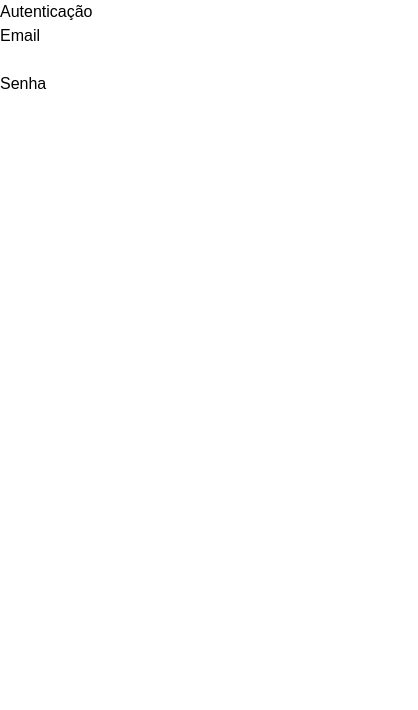
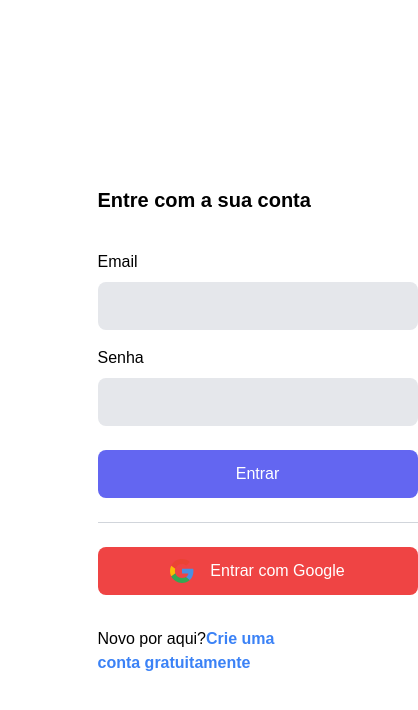
Before and after one commit to castrintt/Next-Class, a Next.js app in the folder projects/admin-template/: page /login in a window 390 px wide. Shown: the top 710 px of the page, 418 px wide, since content can reach past the window. Built offline with nearby package versions, Linux system fonts and the light colour scheme.

Commit message:
ICA [feature] integration with firebase (config setup) + env process + authContext

```diff
--- /dev/null
+++ b/projects/admin-template/FireBase/config.ts
@@ -0,0 +1,13 @@
+// Import the functions you need from the SDKs you need
+import firebase from "firebase/app";
+import "firebase/auth";
+
+if (!firebase.apps.length) {
+  firebase.initializeApp({
+    apiKey: process.env.NEXT_PUBLIC_FIREBASE_API_KEY,
+    authDomain: process.env.NEXT_PUBLIC_FIREBASE_AUTH_DOMAIN,
+    projectId: process.env.NEXT_PUBLIC_FIREBASE_PROJECT_ID,
+  });
+}
+
+export default firebase;
--- a/projects/admin-template/components/Auth/AuthInput.tsx
+++ b/projects/admin-template/components/Auth/AuthInput.tsx
@@ -42,7 +42,7 @@ const AuthInput = ({
 
   return (
     <React.Fragment>
-      <div className="flex flex-col">
+      <div className="flex flex-col mt-4 w-80 mr-auto ml-auto">
         <label>Email</label>
         <input
           type="email"
@@ -52,9 +52,10 @@ const AuthInput = ({
             authInputVerification(e);
           }}
           required={requirement.email}
+          className="px-4 py-3 rounded-lg bg-gray-200 mt-2 focus:border-blue-500 focus:outline-none focus:bg-white color-black-400"
         />
       </div>
-      <div className="flex flex-col">
+      <div className="flex flex-col mt-4 w-80 mr-auto ml-auto">
         <label>Senha</label>
         <input
           type="password"
@@ -64,11 +65,12 @@ const AuthInput = ({
             authInputVerification(e);
           }}
           required={requirement.password}
+          className="px-4 py-3 rounded-lg bg-gray-200 mt-2 focus:border-blue-500 focus:outline-none focus:bg-white color-black-400"
         />
       </div>
       {viewMode === "register" && (
-        <div className="flex flex-col">
-          <label>Senha</label>
+        <div className="flex flex-col mt-4 w-80 mr-auto ml-auto">
+          <label>Confirme a senha</label>
           <input
             type="password"
             value={authProperties.confirmPassword}
@@ -77,6 +79,7 @@ const AuthInput = ({
               authInputVerification(e);
             }}
             required={requirement.confirmPassword}
+            className="px-4 py-3 rounded-lg bg-gray-200 mt-2 focus:border-blue-500 focus:outline-none focus:bg-white color-black-400"
           />
         </div>
       )}
--- a/projects/admin-template/components/icons/index.tsx
+++ b/projects/admin-template/components/icons/index.tsx
@@ -114,3 +114,21 @@ export const MoonIcon = ({ size }: ISunIcon) => {
     </svg>
   );
 };
+export const ExclamationWarning = () => {
+  return (
+    <svg
+      xmlns="http://www.w3.org/2000/svg"
+      fill="none"
+      viewBox="0 0 24 24"
+      strokeWidth={1.5}
+      stroke="currentColor"
+      className="w-6 h-6"
+    >
+      <path
+        strokeLinecap="round"
+        strokeLinejoin="round"
+        d="M12 9v3.75m-9.303 3.376c-.866 1.5.217 3.374 1.948 3.374h14.71c1.73 0 2.813-1.874 1.948-3.374L13.949 3.378c-.866-1.5-3.032-1.5-3.898 0L2.697 16.126zM12 15.75h.007v.008H12v-.008z"
+      />
+    </svg>
+  );
+};
--- /dev/null
+++ b/projects/admin-template/context/AuthContext.tsx
@@ -0,0 +1,62 @@
+import firebase from "../FireBase/config";
+import { useState } from "react";
+import { createContext } from "react";
+import IAuthContextProps from "../interfaces/AuthContextProps/AuthContextProps";
+import { ReactNode } from "react";
+import IUser from "../interfaces/User/User";
+import route from "next/router";
+
+const CONTEXT: IAuthContextProps = {
+  user: { uid: "", email: "", name: "", token: "", provider: "", imageUrl: "" },
+  loginGoogle: () =>
+    fetch("google.com", { method: "get" }).then((response) => response.json()),
+  loading: false,
+};
+
+interface IChildrenProps {
+  children: ReactNode;
+}
+
+export const AuthContext = createContext<IAuthContextProps>(CONTEXT);
+
+const normalizedUser = async (fireBaseUser: firebase.User): Promise<IUser> => {
+  const token = await fireBaseUser.getIdToken();
+  return {
+    uid: fireBaseUser.uid,
+    email: fireBaseUser.email,
+    name: fireBaseUser.displayName,
+    token,
+    provider: fireBaseUser.providerData[0]?.providerId,
+    imageUrl: fireBaseUser.photoURL,
+  };
+};
+
+export const AuthContextProvider = ({ children }: IChildrenProps) => {
+  const [user, setUser] = useState<IUser>({
+    uid: "",
+    email: "",
+    name: "",
+    token: "",
+    provider: "",
+    imageUrl: "",
+  });
+
+  const [loading, setLoading] = useState(false);
+
+  const loginGoogle = async () => {
+    setLoading(true);
+    console.log("login com google");
+    setTimeout(() => {
+      setLoading(false);
+    }, 5000);
+    setTimeout(() => {
+      route.push("/");
+    }, 6000);
+  };
+
+  return (
+    <AuthContext.Provider value={{ user, loginGoogle, loading }}>
+      {children}
+    </AuthContext.Provider>
+  );
+};
--- /dev/null
+++ b/projects/admin-template/hooks/useAuthContext/useAuthContext.ts
@@ -0,0 +1,4 @@
+import { useContext } from "react";
+import { AuthContext } from "../../context/AuthContext";
+
+export const useAuthContext = () => useContext(AuthContext);
--- /dev/null
+++ b/projects/admin-template/interfaces/AuthContextProps/AuthContextProps.ts
@@ -0,0 +1,7 @@
+import IUser from "../User/User";
+
+export default interface IAuthContextProps {
+  user: IUser;
+  loginGoogle: () => Promise<void>;
+  loading: boolean;
+}
--- /dev/null
+++ b/projects/admin-template/interfaces/User/User.ts
@@ -0,0 +1,8 @@
+export default interface IUser {
+  uid: string;
+  email: string | null;
+  name: string | null;
+  token: string | null;
+  provider: string | undefined;
+  imageUrl: string | null;
+}
--- a/projects/admin-template/package.json
+++ b/projects/admin-template/package.json
@@ -10,6 +10,7 @@
   },
   "dependencies": {
     "@heroicons/react": "^2.0.11",
+    "firebase": "^8.8.0",
     "next": "12.3.1",
     "react": "18.2.0",
     "react-dom": "18.2.0"
--- a/projects/admin-template/pages/_app.tsx
+++ b/projects/admin-template/pages/_app.tsx
@@ -1,12 +1,15 @@
 import "../styles/globals.css";
 import type { AppProps } from "next/app";
 import { AppContextProvider } from "../context/AppContext";
+import { AuthContextProvider } from "../context/AuthContext";
 
 function MyApp({ Component, pageProps }: AppProps) {
   return (
-    <AppContextProvider>
-      <Component {...pageProps} />
-    </AppContextProvider>
+    <AuthContextProvider>
+      <AppContextProvider>
+        <Component {...pageProps} />
+      </AppContextProvider>
+    </AuthContextProvider>
   );
 }
 
--- a/projects/admin-template/pages/login/index.tsx
+++ b/projects/admin-template/pages/login/index.tsx
@@ -1,6 +1,11 @@
+/* eslint-disable @next/next/no-img-element */
 import React, { useState } from "react";
 import AuthInput from "../../components/Auth/AuthInput";
 import IAuthProperties from "../../interfaces/AuthProperties/AuthProperties";
+import GoogleIcon from "../../assets/google.svg";
+import Image from "next/image";
+import { ExclamationWarning } from "../../components/icons";
+import { useAuthContext } from "../../hooks/useAuthContext/useAuthContext";
 
 export type TRequirement = {
   email: boolean;
@@ -9,6 +14,8 @@ export type TRequirement = {
 };
 
 const Login = () => {
+  const { user, loginGoogle, loading } = useAuthContext();
+  const [error, setError] = useState<null | string>(null);
   const [authProperties, setAuthProperties] = useState<IAuthProperties>({
     email: "",
     password: "",
@@ -19,12 +26,64 @@ const Login = () => {
     password: true,
     confirmPassword: false,
   });
+  const showErrorMessage = (
+    errorMessage: string,
+    timeInSeconds: number = 5
+  ) => {
+    setError(errorMessage);
+    setTimeout(() => {
+      setError(null);
+    }, timeInSeconds + 1000);
+  };
+
+  const handleSubmit = () => {
+    if (viewMode === "login") {
+      console.log("login");
+      console.log(authProperties.email);
+      console.log(authProperties.password);
+      showErrorMessage("Erro no login!");
+    } else {
+      console.log("register");
+      console.log(authProperties.email);
+      console.log(authProperties.password);
+      console.log(authProperties.confirmPassword);
+      showErrorMessage("Erro no cadastro!");
+    }
+  };
 
   const [viewMode, setViewMode] = useState<"login" | "register">("login");
 
   return (
-    <div>
-      <h1>Autenticação</h1>
+    <React.Fragment>
+      {loading && (
+        <div className="w-10 h-10 fixed top-1/2 left-1/2 translate-x-1/2 translate-y-1/2">
+          <span className="flex h-3 w-3">
+            <span className="animate-ping absolute inline-flex h-full w-full rounded-full bg-blue-400 opacity-75"></span>
+          </span>
+        </div>
+      )}
+      <div className="flex justify-center items-center h-screen">
+        <div className=" hidden md:block w-1/2 lg:w-2/3">
+          <img
+            src="https://source.unsplash.com/random"
+            alt="teste"
+            className="h-screen w-full object-cover"
+          />
+        </div>
+        <div className="w-1/2 ml-auto mr-auto flex flex-col relative top-2 lg:w-1/3">
+          <h1 className="text-xl font-bold mb-5 w-80 mr-auto ml-auto">
+            {viewMode === "login"
+              ? "Entre com a sua conta"
+              : "Cadastre-se na plataforma"}
+          </h1>
+          {error && (
+            <div className="bg-red-400 text-white py-1 w-80 ml-auto mr-auto flex items-center justify-start gap-2 border border-red-700 rounded-lg">
+              <div className="ml-3">
+                <ExclamationWarning />
+              </div>
+              <span>{error}</span>
+            </div>
+          )}
           <AuthInput
             authProperties={authProperties}
             setAuthProperties={setAuthProperties}
@@ -33,7 +92,48 @@ const Login = () => {
             viewMode={viewMode}
             setViewMode={setViewMode}
           />
+          <button
+            onClick={() => handleSubmit()}
+            className="w-80 mr-auto ml-auto  text-white bg-indigo-500 hover:bg-indigo-400 rounded-lg px-4 py-3 mt-6"
+          >
+            {viewMode === "login" ? "Entrar" : "Cadastrar"}
+          </button>
+          <hr className="my-6 border-gray-300 w-80 mr-auto ml-auto" />
+          <button
+            onClick={() => loginGoogle()}
+            className="w-80 mr-auto ml-auto bg-red-500 text-white hover:bg-red-400 rounded-lg px-4 py-3  flex justify-center align-center gap-4"
+          >
+            <Image src={GoogleIcon} alt="icon google" />
+            Entrar com Google
+          </button>
+          {viewMode === "login" ? (
+            <p className="mt-8 mr-auto ml-auto">
+              Novo por aqui?
+              <a
+                className="text-blue-500 hover:text-blue-700 cursor-pointer font-semibold"
+                onClick={() => {
+                  setViewMode("register");
+                }}
+              >
+                Crie uma conta gratuitamente
+              </a>
+            </p>
+          ) : (
+            <p className="mt-8 mr-auto ml-auto">
+              Já possui um cadastro?
+              <a
+                className="text-blue-500 hover:text-blue-700 cursor-pointer font-semibold"
+                onClick={() => {
+                  setViewMode("login");
+                }}
+              >
+                Faça login
+              </a>
+            </p>
+          )}
         </div>
+      </div>
+    </React.Fragment>
   );
 };
 
```
Also changed, not shown: projects/admin-template/assets/google.svg (added), 1 other file (tests, documents, lock files or other folders). Lines whose indentation alone changed are shown as unchanged.
